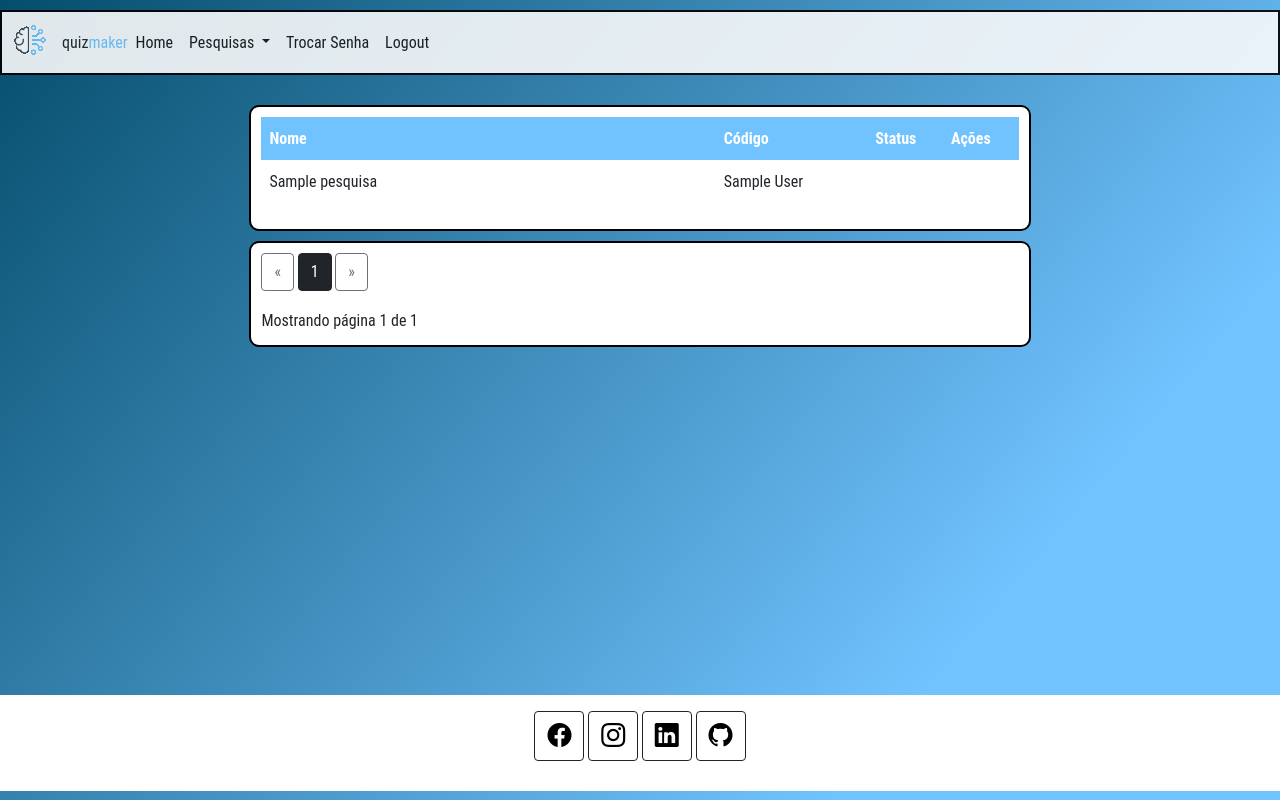
After one commit to Douglaxz/APIClimaTempo, a Flask app: page /usuarioPesquisa/1 in a window 1280 px wide. The commit adds this page. Run offline with Flask 2, Linux system fonts and the light colour scheme; the visitor is signed in with stand-in values (Sample User, id 1); tables that the repository leaves empty hold one stand-in row (values such as "Sample post"); parts of the project's set-up code (start-up, migrations or seed data) failed here and were passed over; some libraries are stand-ins or nearby versions.

Commit message:
relatório de quem respondeu a pesquisa

```diff
--- /dev/null
+++ b/templates/pesquisasRespondidas.html
@@ -0,0 +1,66 @@
+{% extends "template.html"%}
+{% block conteudo %}
+<!-- mostrar dados -->
+<div class="boxcentral">
+  <table class="table table-bordered table-responsiv table-hover">
+      <thead>
+        <tr>
+          <th width="60%">Nome</th>
+          <th width="20%">Código</th>
+          <th width="10%">Status</th>
+          <th width="10%" colspan="3" align="center">Ações</th>
+        </tr>
+      </thead>
+        <tbody>
+          {% for pesquisa in pesquisas.items %}
+          <tr>
+              <td>
+                {{ pesquisa.nome_pesquisa }}
+              </td>
+              <td>
+                {{ pesquisa.name_user }}
+              </td>
+
+            </tr>
+            {% endfor %}
+      </tbody>
+  </table>
+</div>
+<div class="boxcentral">
+<!-- Pagination Links-->
+<div class="text-right">
+  <a href="{{ url_for('pesquisa', page=pesquisas.prev_num) }}"
+     class="btn btn-outline-dark
+     {% if pesquisas.page == 1 %}disabled{% endif %}">
+      &laquo;
+  </a>
+<!-- Loop through the number of pages to display a link for each-->
+  {% for page_num in pesquisas.iter_pages(left_edge=1, right_edge=1, left_current=1, right_current=2) %}
+{% if page_num %}
+<!-- Check for the active page and set the link to "Active"-->
+          {% if pesquisas.page == page_num %}
+          <a href="{{ url_for('pesquisa', page=page_num) }}"
+             class="btn btn-dark">
+              {{ page_num }}
+          </a>
+          {% else %}
+          <a href="{{ url_for('pesquisa', page=page_num) }}"
+             class="btn btn-outline-dark">
+              {{ page_num }}
+          </a>
+          {% endif %}
+      {% else %}
+          ...
+      {% endif %}
+  {% endfor %}
+  <a href="{{ url_for('pesquisa', page=pesquisas.next_num) }}"
+     class="btn btn-outline-dark
+     {% if pesquisas.page == pesquisas.pages %}disabled{% endif %}">
+      &raquo;
+  </a>
+</div>
+<p class="text-right mt-3">
+ Mostrando página {{ pesquisas.page }} de {{ pesquisas.pages }}
+</p>
+</div>
+{% endblock%}
--- a/views.py
+++ b/views.py
@@ -579,13 +579,13 @@ def pesquisa():
     if pesquisa == "" or pesquisa == None:
         pesquisas = tb_pesquisa.query.order_by(tb_pesquisa.desc_pesquisa)\
         .join(tb_tipostatus, tb_tipostatus.cod_tipostatus==tb_pesquisa.cod_tipostatus)\
-        .add_columns(tb_pesquisa.nome_pesquisa, tb_pesquisa.cod_pesquisa, tb_tipostatus.desc_tipostatus, tb_pesquisa.cod_tipostatus)\
+        .add_columns(tb_pesquisa.nome_pesquisa, tb_pesquisa.cod_pesquisa, tb_tipostatus.desc_tipostatus, tb_pesquisa.codext_pesquisa, tb_pesquisa.cod_tipostatus)\
         .filter(tb_pesquisa.cod_user == session['coduser_logado'])\
         .paginate(page=page, per_page=ROWS_PER_PAGE , error_out=False)
     else:
         pesquisas = tb_pesquisa.query.order_by(tb_pesquisa.desc_pesquisa)\
         .join(tb_tipostatus, tb_tipostatus.cod_tipostatus==tb_pesquisa.cod_tipostatus)\
-        .add_columns(tb_pesquisa.nome_pesquisa, tb_pesquisa.cod_pesquisa, tb_tipostatus.desc_tipostatus)\
+        .add_columns(tb_pesquisa.nome_pesquisa, tb_pesquisa.cod_pesquisa, tb_tipostatus.desc_tipostatus, tb_pesquisa.codext_pesquisa, tb_pesquisa.cod_tipostatus)\
         .filter(tb_pesquisa.cod_user == session['coduser_logado'])\
         .filter(tb_pesquisa.nome_pesquisa.ilike(f'%{pesquisa}%'))\
         .paginate(page=page, per_page=ROWS_PER_PAGE, error_out=False)
@@ -1009,7 +1009,6 @@ def responderOutraPergunta():
 #FUNÇÃO: mostrar o formulário de entrar com o código de pesquisa de outro usuário
 #PODE ACESSAR: todos
 #---------------------------------------------------------------------------------------------------------------------------------
-
 @app.route('/verificarCodigoPesquisa', methods=['POST','GET'])
 def verificarCodigoPesquisa():
     if 'usuario_logado' not in session or session['usuario_logado'] == None:
@@ -1026,3 +1025,30 @@ def verificarCodigoPesquisa():
         flash('Favor verificar os campos!','danger')
         form = FormularioResponderOutraPesquisa()
         return render_template('responderOutraPesquisa.html', titulo='Responder nova pesquisa', form=form)
+
+
+#---------------------------------------------------------------------------------------------------------------------------------
+#ROTA: usuarioPesquisa
+#FUNÇÃO: mostrar o formulário de entrar com o código de pesquisa de outro usuário
+#PODE ACESSAR: todos
+#---------------------------------------------------------------------------------------------------------------------------------
+@app.route('/usuarioPesquisa/<int:idpesquisa>')
+def usuarioPesquisa(idpesquisa):
+    if 'usuario_logado' not in session or session['usuario_logado'] == None:
+        flash('Sessão expirou, favor logar novamente','danger')
+        return redirect(url_for('login',proxima=url_for('verificarCodigoPesquisa')))
+
+    page = request.args.get('page', 1, type=int)
+
+
+    pesquisas = tb_respostauser.query.order_by(tb_respostauser.cod_respostauser)\
+        .join(tb_pesquisa, tb_respostauser.cod_pesquisa==tb_pesquisa.cod_pesquisa)\
+        .join(tb_user, tb_user.cod_user==tb_respostauser.cod_user)\
+        .add_columns(tb_pesquisa.nome_pesquisa, tb_pesquisa.cod_pesquisa, tb_user.name_user)\
+        .filter(tb_pesquisa.cod_pesquisa == idpesquisa)\
+        .group_by(tb_respostauser.cod_user)\
+        .paginate(page=page, per_page=ROWS_PER_PAGE , error_out=False)
+
+
+
+    return render_template('pesquisasRespondidas.html', titulo='teste', pesquisas=pesquisas)
```
Also changed, not shown: templates/pesquisas.html (+9 -2 lines).
